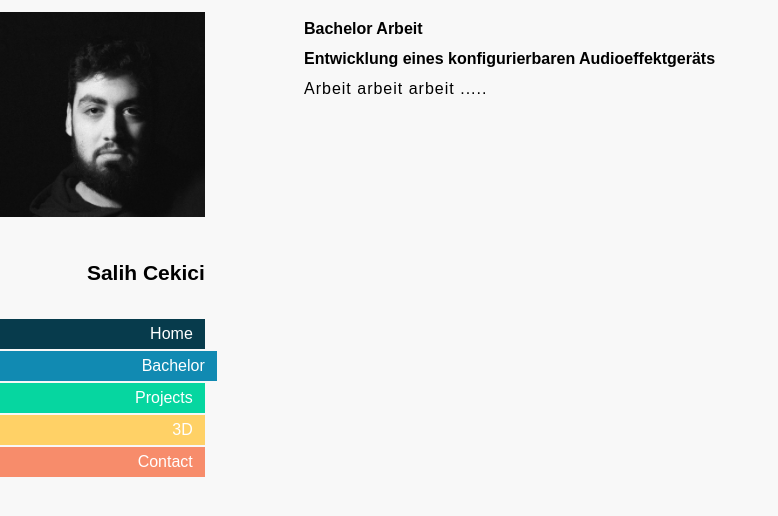
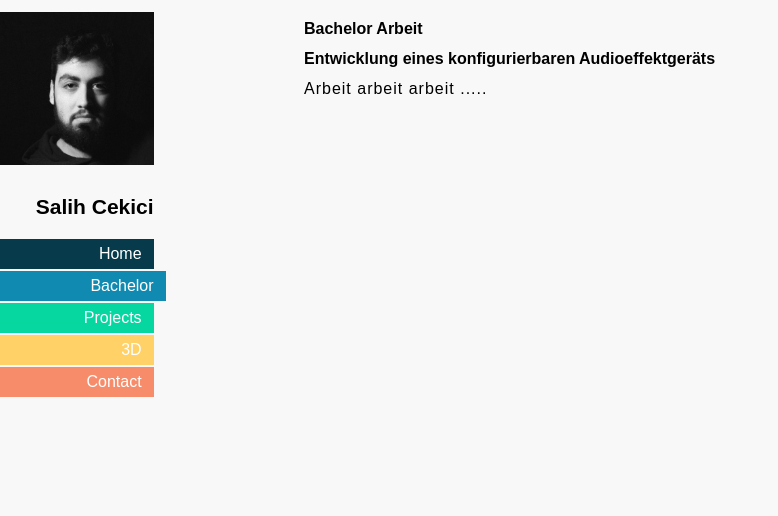
Before and after one commit to sallihboy/sallihboy.github.io, a plain HTML site: page pages/bachelor.html in a window 1280 px wide. Shown: the whole page, without its empty margins (0-778 px from the left). Drawn offline with Linux system fonts and the light colour scheme.

Commit message:
Add files via upload

```diff
--- a/pages/bachelor.html
+++ b/pages/bachelor.html
@@ -20,7 +20,7 @@
 						<a id="Home" href="../index.html">Home</a>
 						<a id="Bachelor" href="bachelor.html" class="active">Bachelor</a>
 						<a id="Projects" href="projects.html">Projects</a>
-						<a id="Models"href="models.html">3D</a>
+						<a id="Models"href="#">3D</a>
 						<a id="Contact"href="#">Contact</a>
 					</nav>
 				</div>
--- a/style.css
+++ b/style.css
@@ -11,7 +11,7 @@
 .parta {
 	display:block;
 	position:fixed;
-	width:16vw;
+	width:12vw;
 }
 
 .header {
@@ -19,7 +19,7 @@
   	color: black;
 	text-decoration: none;
 	text-align:right;
-	padding:20px 0;
+	padding:6px 0;
 	background-color:#f8f8f8;
 }
 
```
Also changed, not shown: pages/projects.html (+1 -1 lines).
